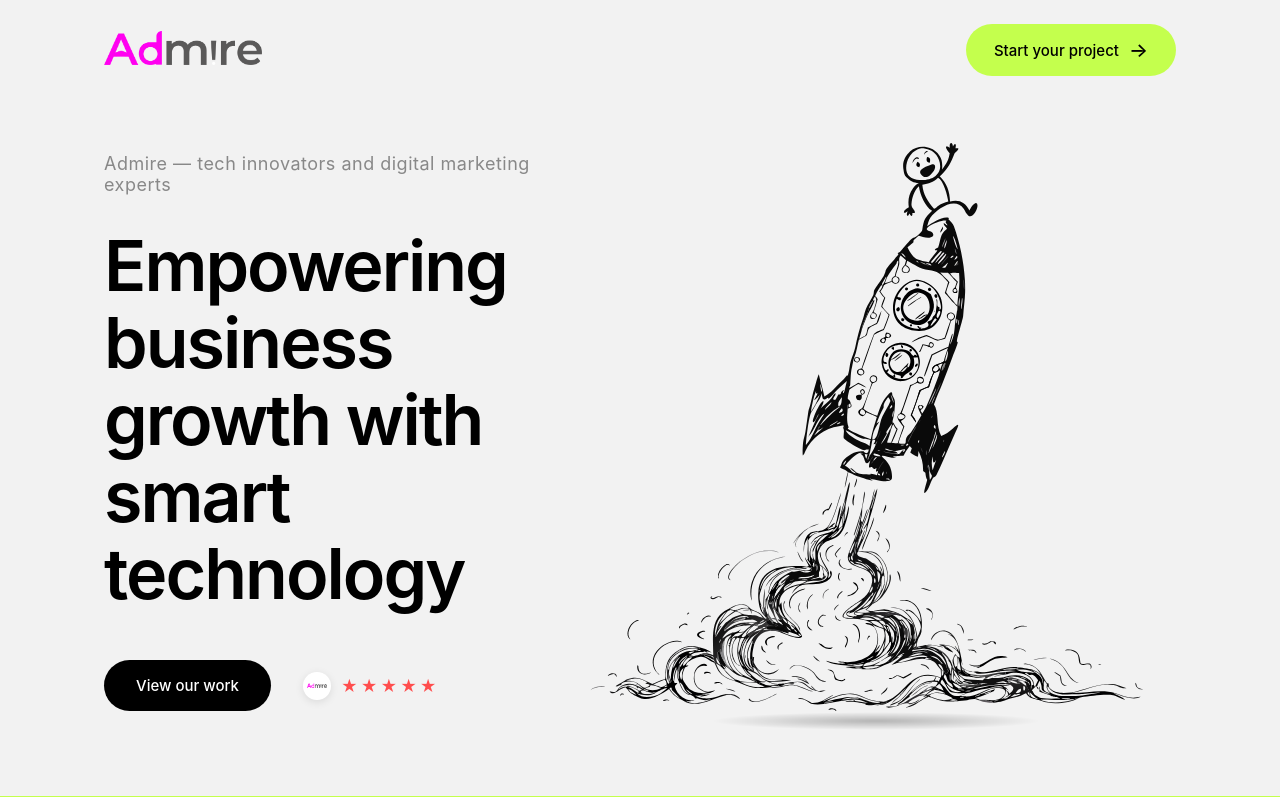
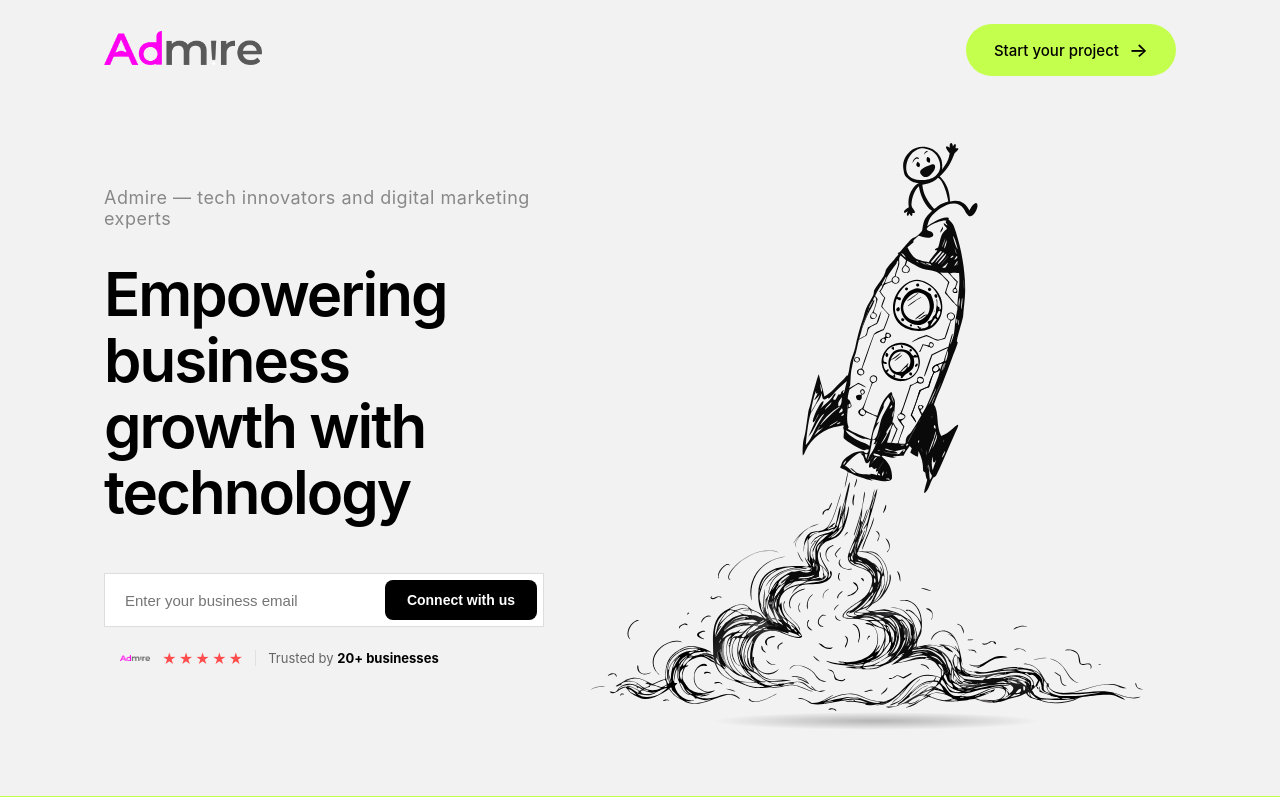
Before and after one commit to Admire-Technologies/Admire, a React (Vite) app in the folder frontend/: page / in a window 1280 px wide. Shown: the top 797 px of the page. Built offline with nearby package versions, Linux system fonts and the light colour scheme.

Commit message:
Update HeroSection.jsx

```diff
--- a/frontend/src/components/HeroSection.jsx
+++ b/frontend/src/components/HeroSection.jsx
@@ -35,7 +35,7 @@ export default function HeroSection() {
           </p>
           <h1
             style={{
-              fontSize: "70px",
+              fontSize: "60px",
               fontWeight: "600",
               lineHeight: "1.1",
               margin: "0 0 3rem 0",
@@ -43,73 +43,79 @@ export default function HeroSection() {
               letterSpacing: "-2px",
             }}
           >
-Empowering business growth with smart technology
+Empowering business growth with technology
           </h1>
           <div
             className="hero-actions"
-            style={{
+            style={{ display: "flex", flexDirection: "column", gap: "0.75rem" }}
+          >
+            {/* Email input box */}
+            <div style={{
               display: "flex",
               alignItems: "center",
-              gap: "2rem",
+              backgroundColor: "#fff",
+              border: "1px solid #ddd",
+              padding: "6px 6px 6px 20px",
+              maxWidth: "480px",
+            }}>
+              <input
+                type="email"
+                placeholder="Enter your business email"
+                style={{
+                  flex: 1,
+                  border: "none",
+                  outline: "none",
+                  fontSize: "15px",
+                  color: "#333",
+                  backgroundColor: "transparent",
+                  fontFamily: "'DM Sans', sans-serif",
                 }}
-          >
-            <Link to="/work" style={{ textDecoration: "none" }}>
-            <button
-              style={{
+              />
+              <Link to="/contact" style={{ textDecoration: "none" }}>
+                <button style={{
                   backgroundColor: "#000",
                   color: "#fff",
                   border: "none",
-                borderRadius: "30px",
-                padding: "16px 32px",
+                  borderRadius: "8px",
+                  padding: "12px 22px",
                   cursor: "pointer",
-                fontSize: "15px",
-                fontWeight: "500",
+                  fontSize: "14px",
+                  fontWeight: "600",
                   whiteSpace: "nowrap",
-              }}
-            >
-              View our work
+                  fontFamily: "'DM Sans', sans-serif",
+                }}>
+                  Connect with us
                 </button>
               </Link>
-            <div
-              style={{
+            </div>
+
+            {/* Social proof row */}
+            <div style={{
               display: "flex",
               alignItems: "center",
-                gap: "10px",
-              }}
-            >
-              <div
-                style={{
-                  width: "28px",
-                  height: "28px",
-                  backgroundColor: "#fff",
-                  borderRadius: "50%",
-                  display: "flex",
-                  alignItems: "center",
-                  justifyContent: "center",
-                  boxShadow: "0 2px 8px rgba(0,0,0,0.1)",
-                  overflow: "hidden",
-                }}
-              >
+              gap: "12px",
+              maxWidth: "480px",
+
+              padding: "4px 16px",
+            }}>
               <img
                   src="/admire-logo.png"
                   alt="Admire Logo"
                   style={{
-                    width: "20px",
-                    height: "20px",
+                    width: "30px",
+                    height: "30px",
                     objectFit: "contain",
                   }}
                 />
-              </div>
-              <div style={{ display: "flex", gap: "3px" }}>
-                {[1, 2, 3, 4, 5].map((star) => (
-                  <span
-                    key={star}
-                    style={{ color: "#ff4d4d", fontSize: "16px" }}
-                  >
-                    ★
-                  </span>
+              <div style={{ display: "flex", gap: "2px" }}>
+                {[1,2,3,4,5].map(s => (
+                  <span key={s} style={{ color: "#ff4d4d", fontSize: "14px" }}>★</span>
                 ))}
               </div>
+              <div style={{ width: "1px", height: "16px", backgroundColor: "#e0e0e0" }} />
+              <span style={{ fontSize: "13px", color: "#666" }}>
+                Trusted by <strong style={{ color: "#000" }}>20+ businesses</strong>
+              </span>
             </div>
           </div>
         </div>
```
Lines whose indentation alone changed are shown as unchanged.
